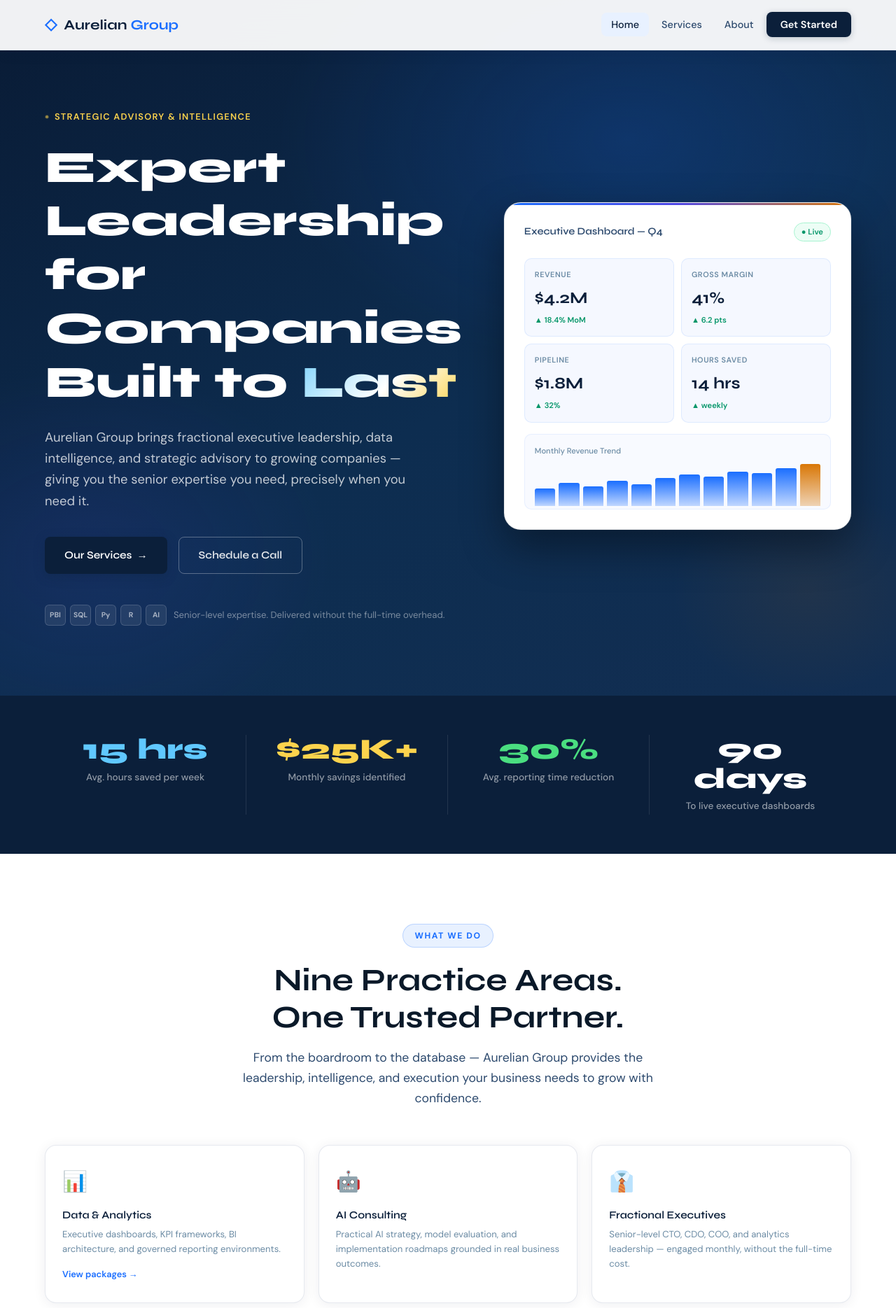
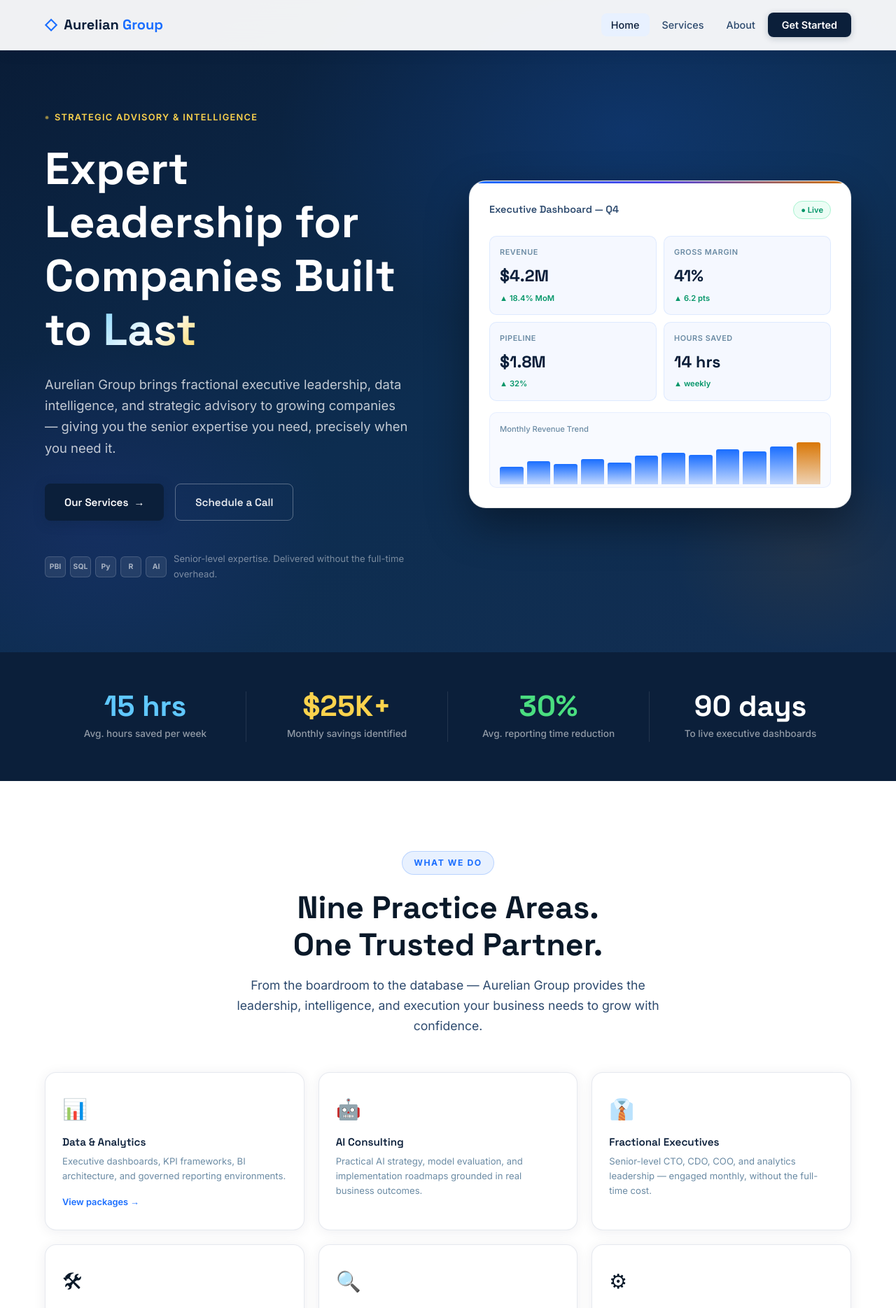
Before and after one commit to Andrewsxa/ACheck-Analytics, a Flask app: page / in a window 1280 px wide. Shown: the top 1869 px of the page at 70% size. Run offline with Flask 3, Linux system fonts and the light colour scheme.

Commit message:
Restore Inter + Space Grotesk fonts
Co-Authored-By: Claude Sonnet 4.6 <noreply@anthropic.com>

```diff
--- a/static/css/style.css
+++ b/static/css/style.css
@@ -34,8 +34,8 @@
   --text-secondary: #2d4a6e;
   --text-muted:     #6b8ba4;
 
-  --font-sans:    'DM Sans', system-ui, sans-serif;
-  --font-display: 'Syne', system-ui, sans-serif;
+  --font-sans:    'Inter', system-ui, sans-serif;
+  --font-display: 'Space Grotesk', system-ui, sans-serif;
 
   --radius-sm:    8px;
   --radius-md:    16px;
--- a/templates/base.html
+++ b/templates/base.html
@@ -6,7 +6,7 @@
   <title>{% block title %}Aurelian Group — Strategic Advisory & Intelligence{% endblock %}</title>
   <link rel="preconnect" href="https://fonts.googleapis.com" />
   <link rel="preconnect" href="https://fonts.gstatic.com" crossorigin />
-  <link href="https://fonts.googleapis.com/css2?family=DM+Sans:wght@300;400;500;600;700&family=Syne:wght@500;600;700;800&display=swap" rel="stylesheet" />
+  <link href="https://fonts.googleapis.com/css2?family=Inter:wght@300;400;500;600;700;800;900&family=Space+Grotesk:wght@400;500;600;700&display=swap" rel="stylesheet" />
   <link rel="stylesheet" href="{{ url_for('static', filename='css/style.css') }}" />
   {% block head %}{% endblock %}
 </head>
```
